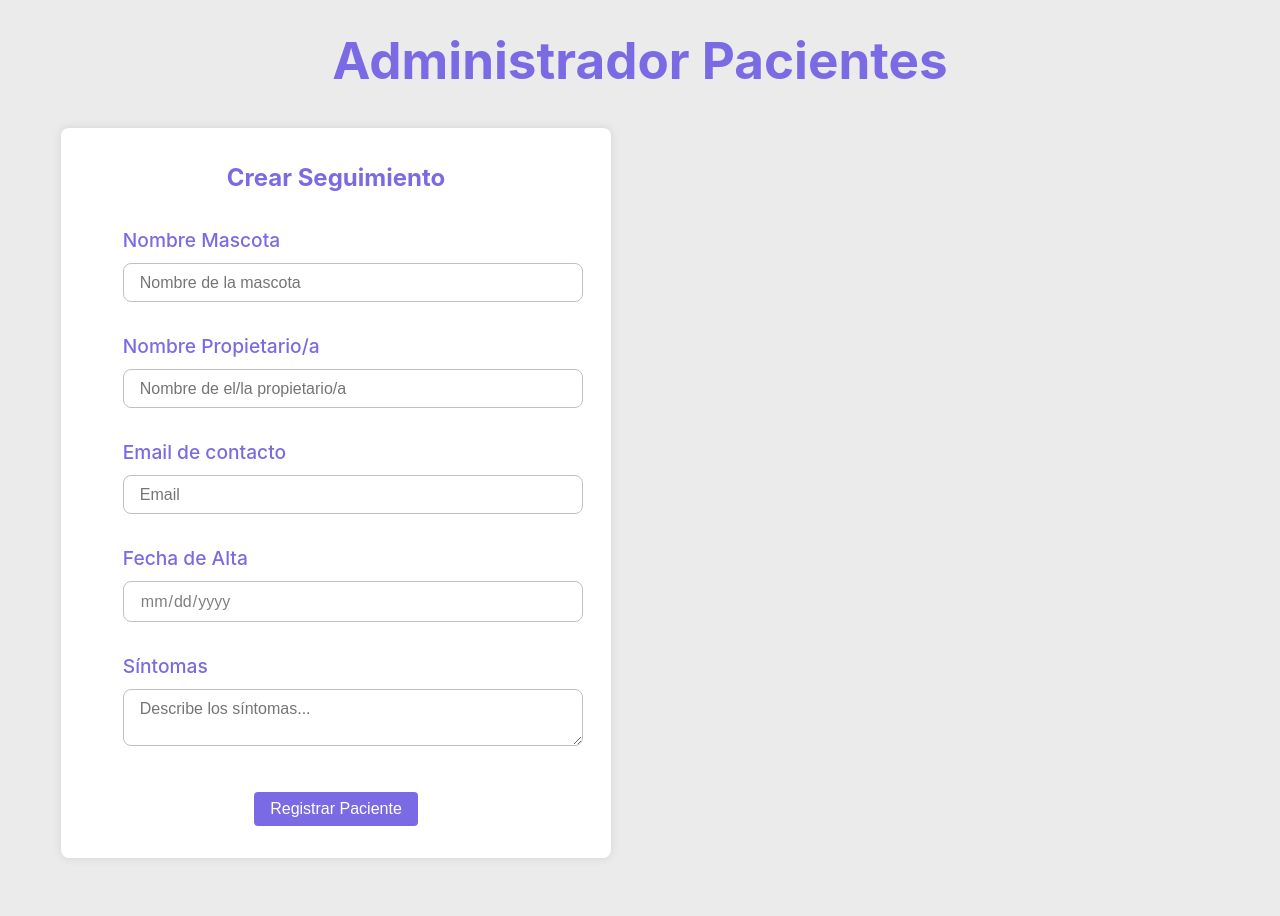
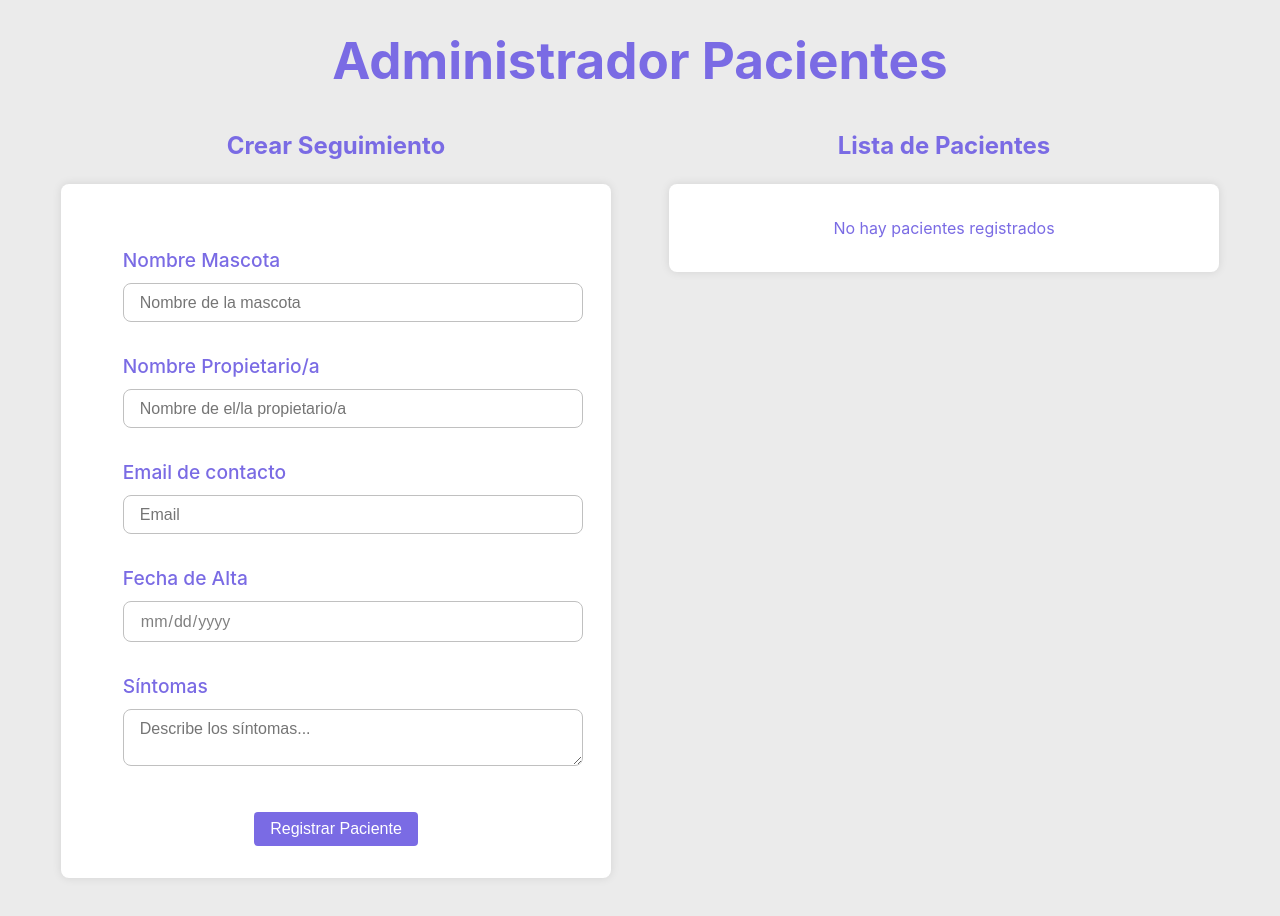
Before and after one commit to FabricioNarvaez/vetAdministrator, a Vue app: page / in a window 1280 px wide. Shown: the top 916 px of the page. Before the commit the page ends 890 px from the top, so only its background shows below. Built offline with nearby package versions, Linux system fonts and the light colour scheme.

Commit message:
Create PatientList component

```diff
--- a/src/App.vue
+++ b/src/App.vue
@@ -1,11 +1,13 @@
 <template>
     <Header />
     <Form />
+    <PatientList />
 </template>
 
 <script setup>
-    import Header from './components/Header.vue';
-    import Form from './components/Form.vue';
+    import Header from '@components/Header.vue';
+    import Form from '@components/Form.vue';
+    import PatientList from '@components/PatientList.vue';
 </script>
 
 <style>
--- a/src/assets/styles/Form.css
+++ b/src/assets/styles/Form.css
@@ -1,16 +1,3 @@
-.form {
-    display: flex;
-    flex-direction: column;
-    justify-content: center;
-    width: 80%;
-    max-width: 100%;
-    margin: 0 auto;
-    padding: 2rem;
-    border-radius: 8px;
-    background-color: #ffffff;
-    box-shadow: 0 0 10px rgba(0, 0, 0, 0.1);
-}
-
 .field {
     display: flex;
     flex-direction: column;
--- a/src/components/Form.vue
+++ b/src/components/Form.vue
@@ -1,6 +1,7 @@
 <template>
-    <div class="form">
+    <div>
         <h2>Crear Seguimiento</h2>
+        <div class="card">
 
             <Alert v-if="alert.message" :alert="alert" />
             <form @submit.prevent="submitForm">
@@ -32,6 +33,7 @@
 
                 <input type="submit" value="Registrar Paciente" class="button" />
             </form>
+        </div>
     </div>
 </template>
 
--- /dev/null
+++ b/src/components/PatientList.vue
@@ -0,0 +1,18 @@
+<template>
+    <div cla>
+        <h2>Lista de Pacientes</h2>
+
+        <div class="card" v-if="patients.length === 0">
+            <p>No hay pacientes registrados</p>
+        </div>
+        <div v-else>
+            <p>test</p>
+        </div>
+    </div>
+</template>
+
+<script setup>
+    import { ref } from 'vue';
+
+    const patients = ref([]);
+</script>
--- a/src/style.css
+++ b/src/style.css
@@ -60,3 +60,16 @@ h1 {
 .button:hover {
     background-color: var(--purple-hover);
 }
+
+.card {
+    display: flex;
+    flex-direction: column;
+    justify-content: center;
+    width: 80%;
+    max-width: 100%;
+    margin: 20px auto;
+    padding: 2rem;
+    border-radius: 8px;
+    background-color: #ffffff;
+    box-shadow: 0 0 10px rgba(0, 0, 0, 0.1);
+}
--- a/vite.config.js
+++ b/vite.config.js
@@ -7,6 +7,7 @@ export default defineConfig({
     alias: {
       '@': '/src',
       '@css': '/src/assets/styles',
+      '@components': '/src/components',
     }
   }
 })
```
Lines whose indentation alone changed are shown as unchanged.
